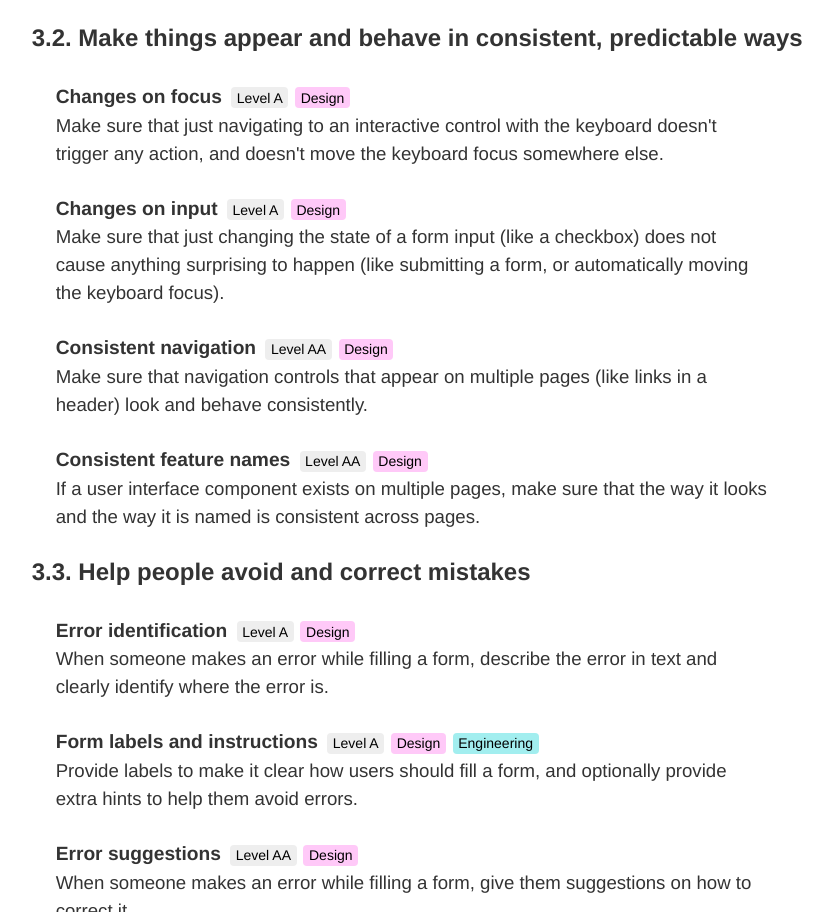
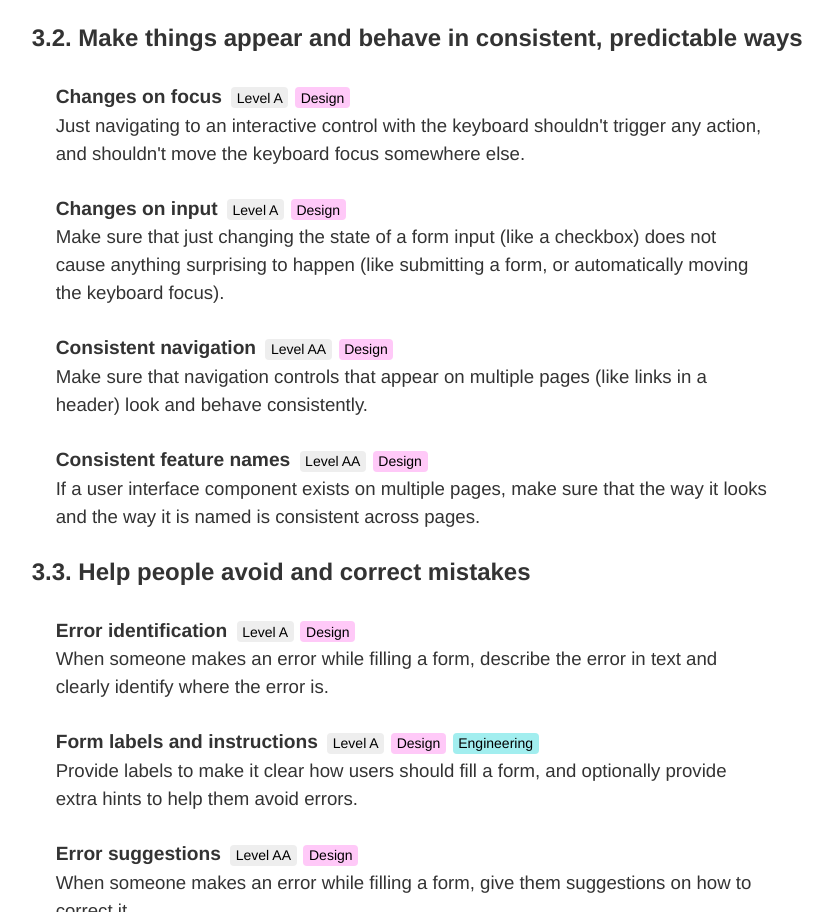
Before and after one commit to theappbusiness/accessibility-guidelines, a plain HTML site: page index.html in a window 1280 px wide. Shown: the part 5538-6450 px from the top of the page, without its empty margins (199-1032 px from the left). Drawn offline with Linux system fonts and the light colour scheme.

Commit message:
Completed 3.2.2

```diff
--- a/index.html
+++ b/index.html
@@ -467,7 +467,7 @@
               <li class="badge badge--level-A"></li>
               <li class="badge badge--design"></li>
             </ul>
-            <div>Make sure that just navigating to an interactive control with the keyboard doesn't trigger any action, and doesn't move the keyboard focus somewhere else.</div>
+            <div>Just navigating to an interactive control with the keyboard shouldn't trigger any action, and shouldn't move the keyboard focus somewhere else.</div>
           </li>
 
           <li class="guideline">
```
Also changed, not shown: 2 other files.
